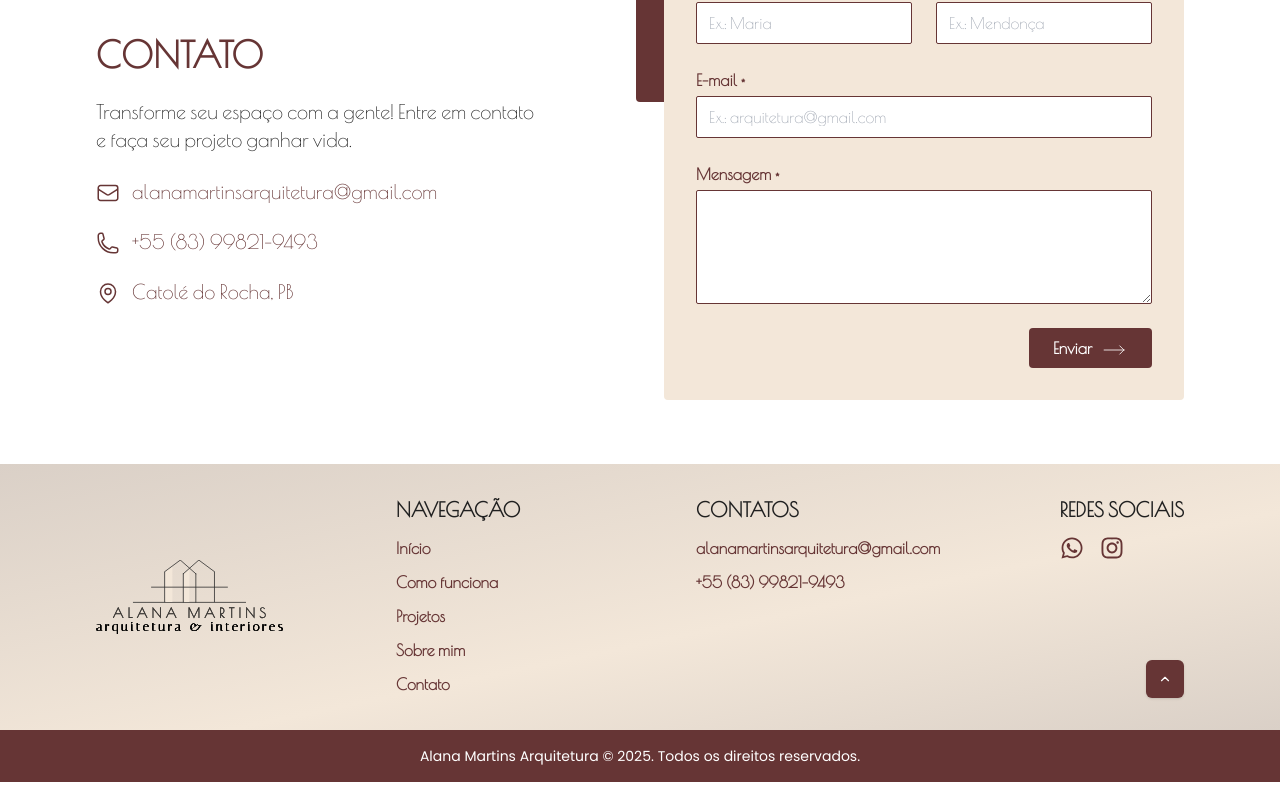
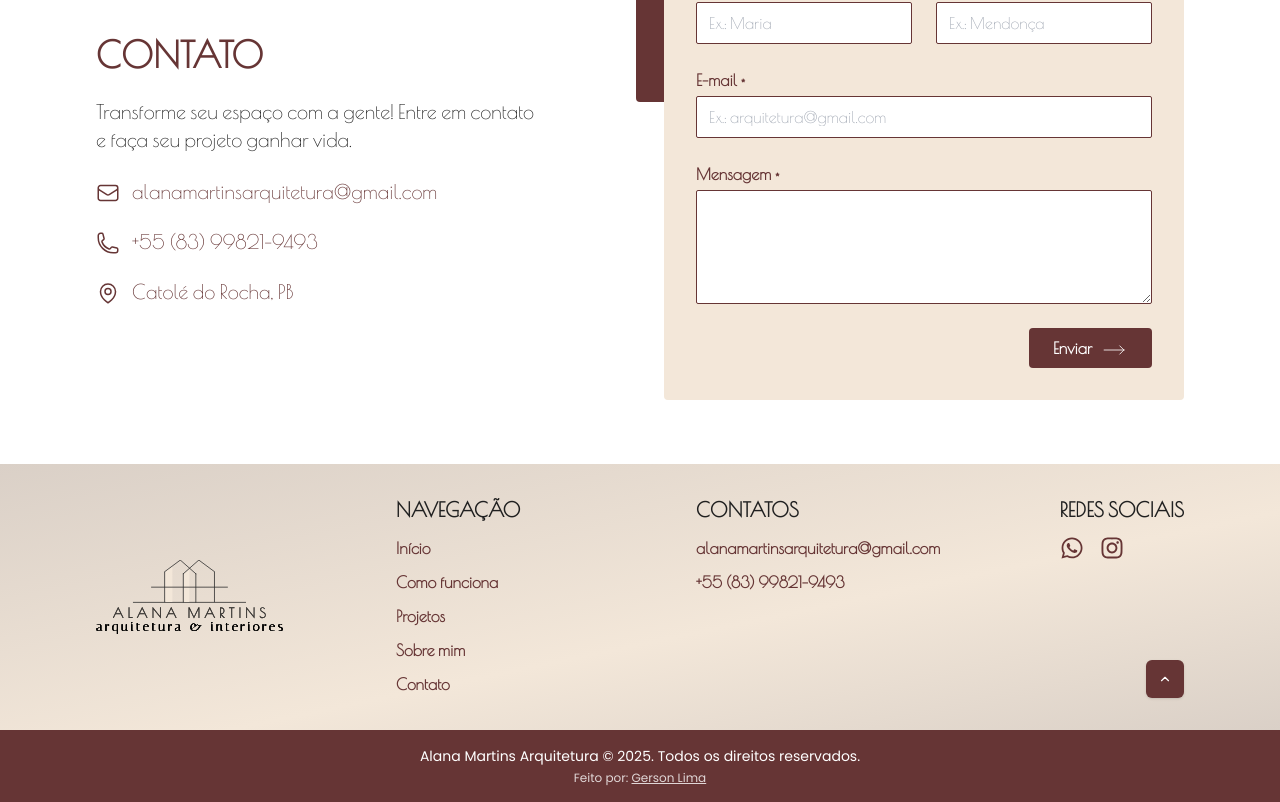
Before and after one commit to Gerson-Lima/Alana-s-Site, a React (Vite) app: page / in a window 1280 px wide. Shown: the part 3319-4121 px from the top of the page. Built offline with nearby package versions, Linux system fonts and the light colour scheme.

Commit message:
feat: made by me added to the footer

```diff
--- a/src/Components/Organisms/Footer/Footer.jsx
+++ b/src/Components/Organisms/Footer/Footer.jsx
@@ -159,7 +159,18 @@ export function Footer() {
 
       {/* BARRA INFERIOR */}
       <div className="bg-[#663535] font-secondary text-white text-center text-sm py-4">
-        Alana Martins Arquitetura © {new Date().getFullYear()}. Todos os direitos reservados.
+        <p>Alana Martins Arquitetura © {new Date().getFullYear()}. Todos os direitos reservados.</p>
+        <p className="mt-1 text-xs opacity-80">
+          Feito por:{' '}
+          <a
+            href="https://www.gersondlima.com"
+            target="_blank"
+            rel="noopener noreferrer"
+            className="underline hover:opacity-100 transition-opacity"
+          >
+            Gerson Lima
+          </a>
+        </p>
       </div>
     </footer>
   );
```
